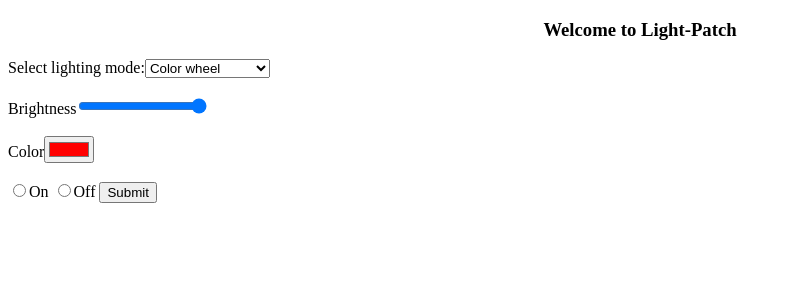
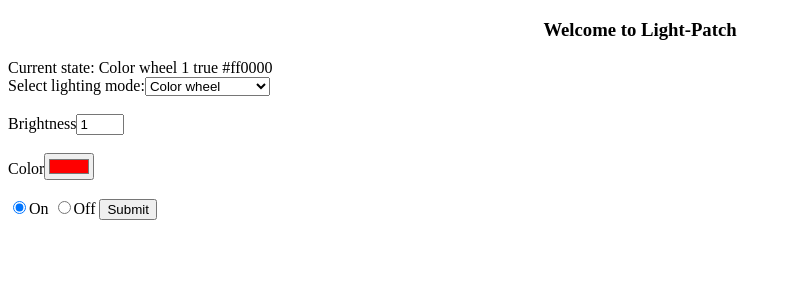
Before and after one commit to wh0pper/light_patch_frontend, an Angular app: page / in a window 1280 px wide. Shown: the top 300 px of the page, without its empty margins (0-791 px from the left). Built offline with nearby package versions, Linux system fonts and the light colour scheme.

Commit message:
setup state form with two-way data-binding"

```diff
--- a/src/app/light-state-form/light-state-form.component.html
+++ b/src/app/light-state-form/light-state-form.component.html
@@ -1,20 +1,30 @@
+<div class="test">
+  Current state:
+    {{model.mode}}
+    {{model.brightness}}
+    {{model.on}}
+    {{model.color}}
 
-<form>
+</div>
+<form #lightStateForm="ngForm">
   <label for="mode">Select lighting mode:</label>
-  <select name="mode">
-    <option value="color_wheel">Color wheel</option>
-    <option value="wake_up">Wake up</option>
-    <option value="responsive">Music responsive</option>
-    <option value="meditate">Meditate</option>
+  <select name="mode" id="mode"
+          [(ngModel)]="model.mode">
+    <option *ngFor="let mode of modes" [value]="mode">{{mode}}</option>
   </select>
+
   <br><br>
   <label for="brightness">Brightness</label>
-  <input type="range" min="0" max="1" value=".5" step=".05">
+  <input type="number" id="brightness" min="0" max="1"
+        [(ngModel)]="model.brightness" name="brightness">
+
   <br><br>
   <label for="colors">Color</label>
-  <input type="color" value="#ff0000">
+  <input type="color" [(ngModel)]="model.color" name="color" value="#ff0000">
+
   <br><br>
-  <input type="radio" value="on">On
-  <input type="radio" value="off">Off
+  <input type="radio" [(ngModel)]="model.on" name="on" [value]="true">On
+  <input type="radio" [(ngModel)]="model.on" name="off" [value]="false">Off
+
   <button type="submit" name="button">Submit</button>
 </form>
--- a/src/app/light-state-form/light-state-form.component.ts
+++ b/src/app/light-state-form/light-state-form.component.ts
@@ -9,7 +9,7 @@ export class LightStateFormComponent implements OnInit {
 
   modes = ['Color wheel', 'Wake up', 'Music responsive', 'Meditate']
 
-  model = new LightState(true, 'Color wheel', 1.0)
+  model = new LightState(true, 'Color wheel', 1.0, '#ff0000')
 
   submitted = false;
 
--- a/src/app/models/light-state.model.ts
+++ b/src/app/models/light-state.model.ts
@@ -4,6 +4,7 @@ export class LightState {
     public on: boolean,
     public mode: string,
     public brightness: number,
+    public color: string,
     public schedule?: string,
     public timer?: number
   ) { }
```
